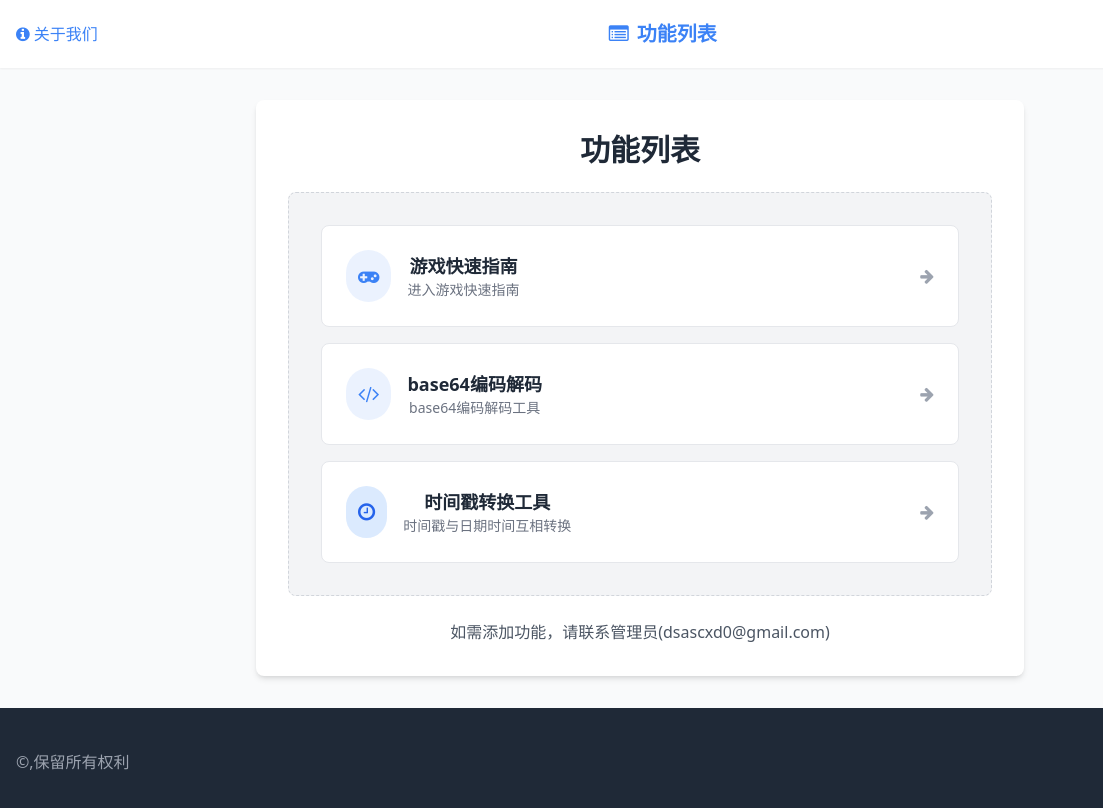
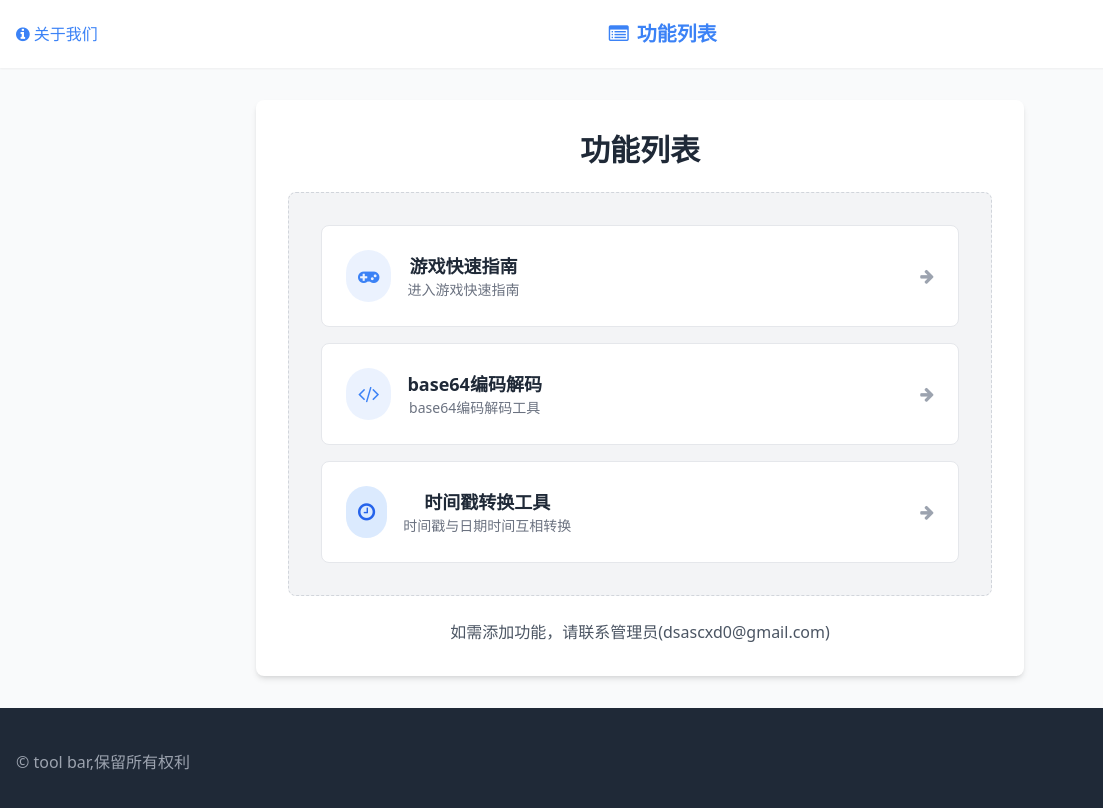
Before and after one commit to dsascx/dsascx.github.io, a plain HTML site: page index.html in a window 1280 px wide. Shown: the full height of the page, 0-1103 px from the left. Drawn offline with nearby package versions, Linux system fonts and the light colour scheme.

Commit message:
Update index.html

```diff
--- a/index.html
+++ b/index.html
@@ -116,7 +116,7 @@
         <div class="container mx-auto px-4">
             <div class="flex flex-col md:flex-row justify-between items-center">
                 <div class="mb-4 md:mb-0">
-                    <p class="text-gray-400">&copy;,保留所有权利</p>
+                    <p class="text-gray-400">&copy; tool bar,保留所有权利</p>
                 </div>
                 <div class="flex space-x-6">
                     <a href="https://github.com/dsascx" class="p-2 bg-light-accent/10 dark:bg-dark-accent/20 hover:bg-light-accent/20 dark:hover:bg-dark-accent/30 rounded-full text-light-accent dark:text-dark-accent transition-all duration-300" target="_blank" rel="noopener noreferrer">
```
